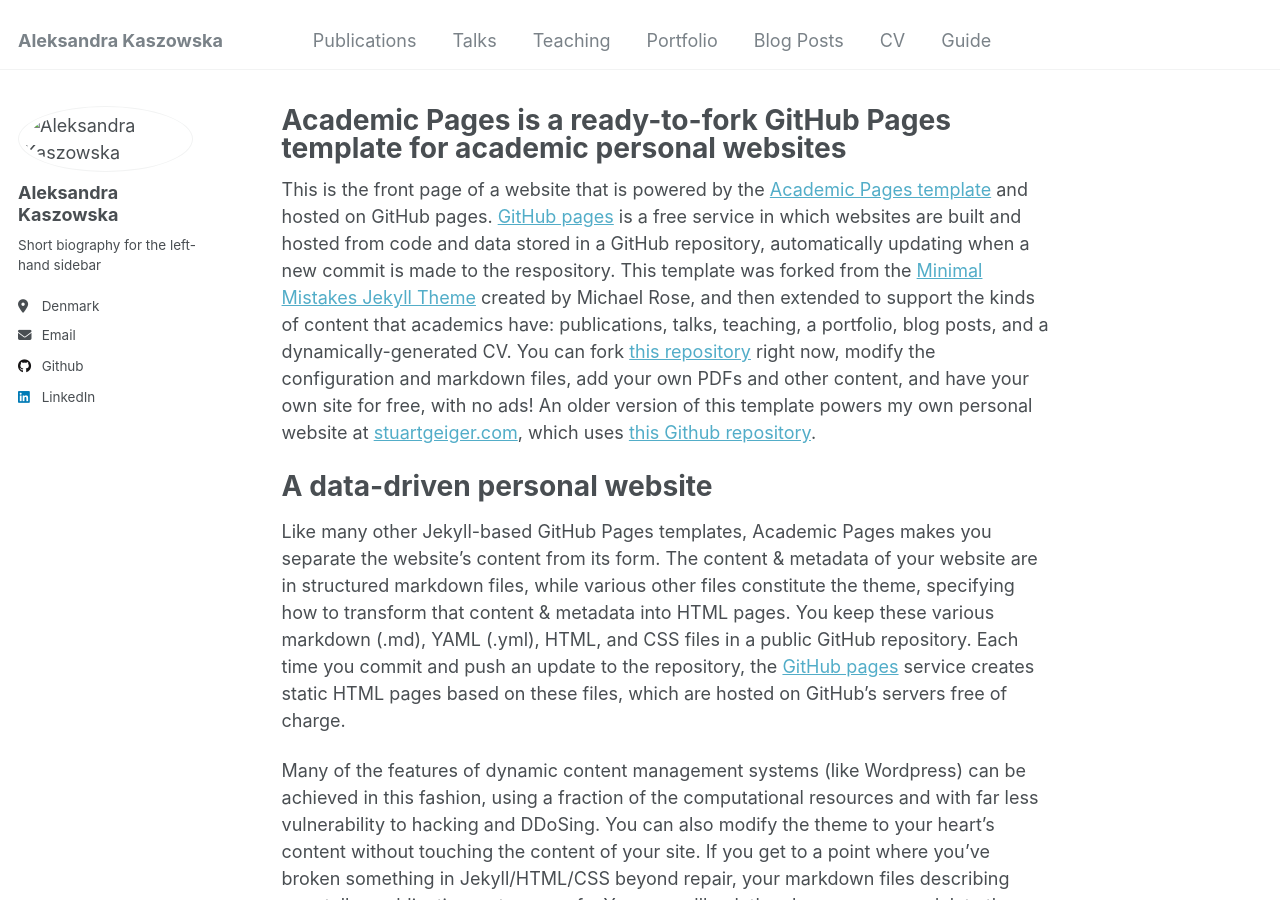
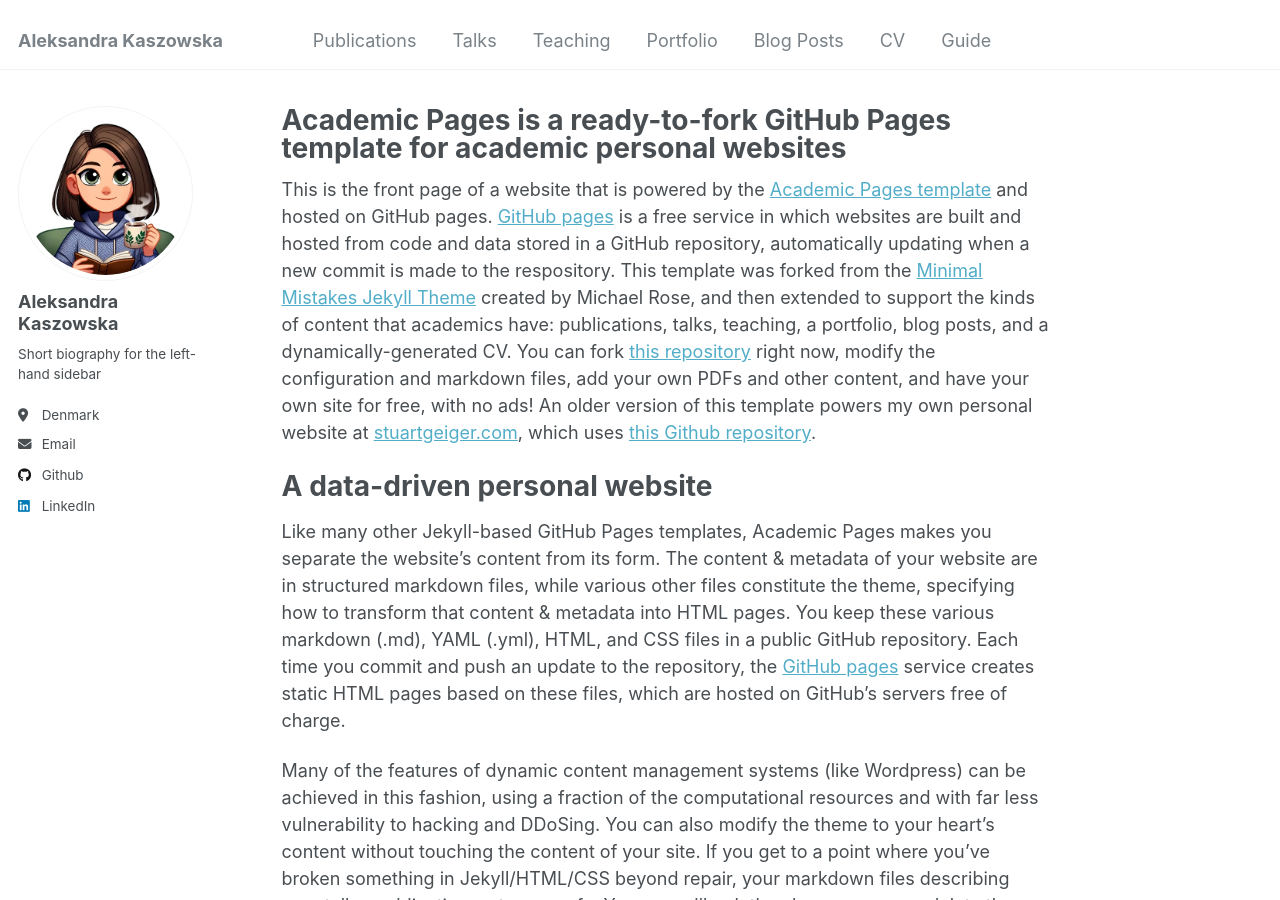
Before and after one commit to akaszowska/akaszowska.github.io, a Jekyll site: the page built from _pages/about.md, in a window 1280 px wide and 900 px high. Built offline with Jekyll 4.4.1, drawn with Linux system fonts in a browser that asks for light colours.

Commit message:
Update _config.yml

```diff
--- a/_config.yml
+++ b/_config.yml
@@ -21,7 +21,7 @@
 #               Additional customization can be done by editing /_includes/author-profile.html
 author:
   # Biographic information
-  avatar           : "images/picture_round.jpg"
+  avatar           : "picture_round.jpg"
   name             : "Aleksandra Kaszowska"
   pronouns         : # example: "she/her"
   bio              : "Short biography for the left-hand sidebar"
```
